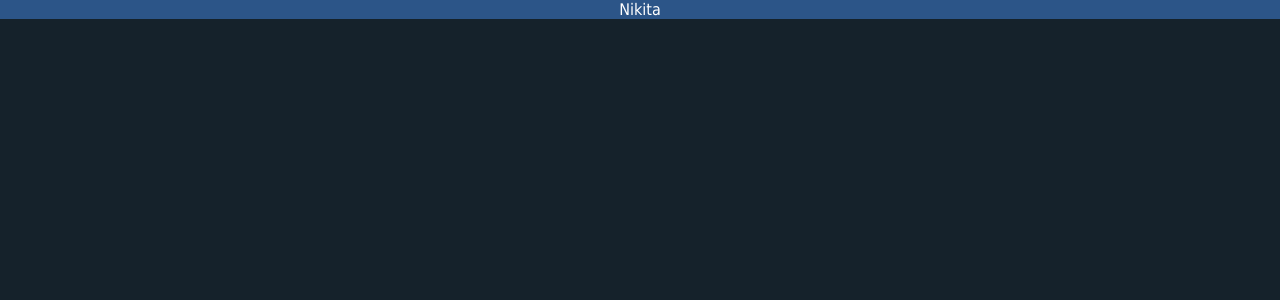
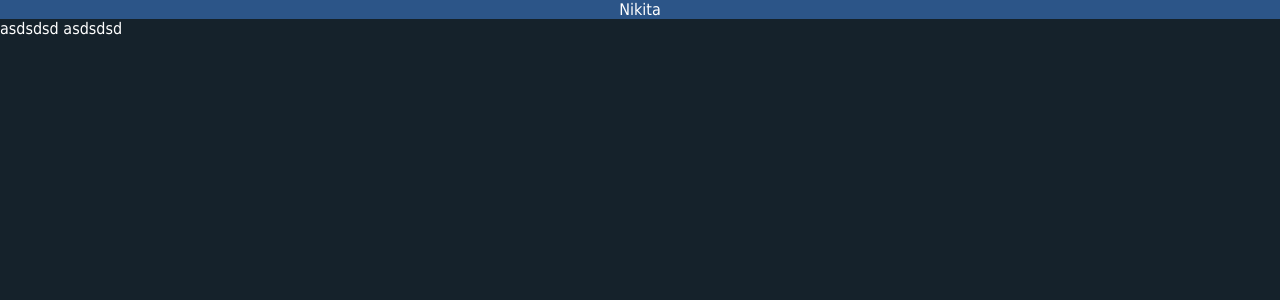
Before and after one commit to VerinskiiNikita/VerinskiiNikita.github.io, a PHP site: page /chat.html in a window 1280 px wide. Shown: the top 300 px of the page. Run offline with PHP 8.4, Linux system fonts and the light colour scheme.

Commit message:
change text

```diff
--- a/chat.html
+++ b/chat.html
@@ -11,6 +11,10 @@
     <div class="h">
         <center>Nikita</center>
     </div>
+    <div>
+        <left>asdsdsd</left>
+        <left>asdsdsd</left>
+    </div>
     <form class="f">
         <div>
             <hr/>
--- a/index.html
+++ b/index.html
@@ -10,9 +10,6 @@
 <body>
     <div class="h">
         <center>DEV BY SOTORO</center>
-    </div>
-    <div>
-        <a class="menu-link" bordered="1" href="/menu.html">menu</a>
     </div>
     <div>
         <a class="link" href="./chat.html">nikita</a>
--- a/styles.css
+++ b/styles.css
@@ -13,9 +13,9 @@ a {
 
 .h {
     background-color: #2C5588;
-    position: fixed;
+    /* position: fixed;
     top:0;
-    width: 100%;
+    width: 100%; */
 }
 
 .f {
```
